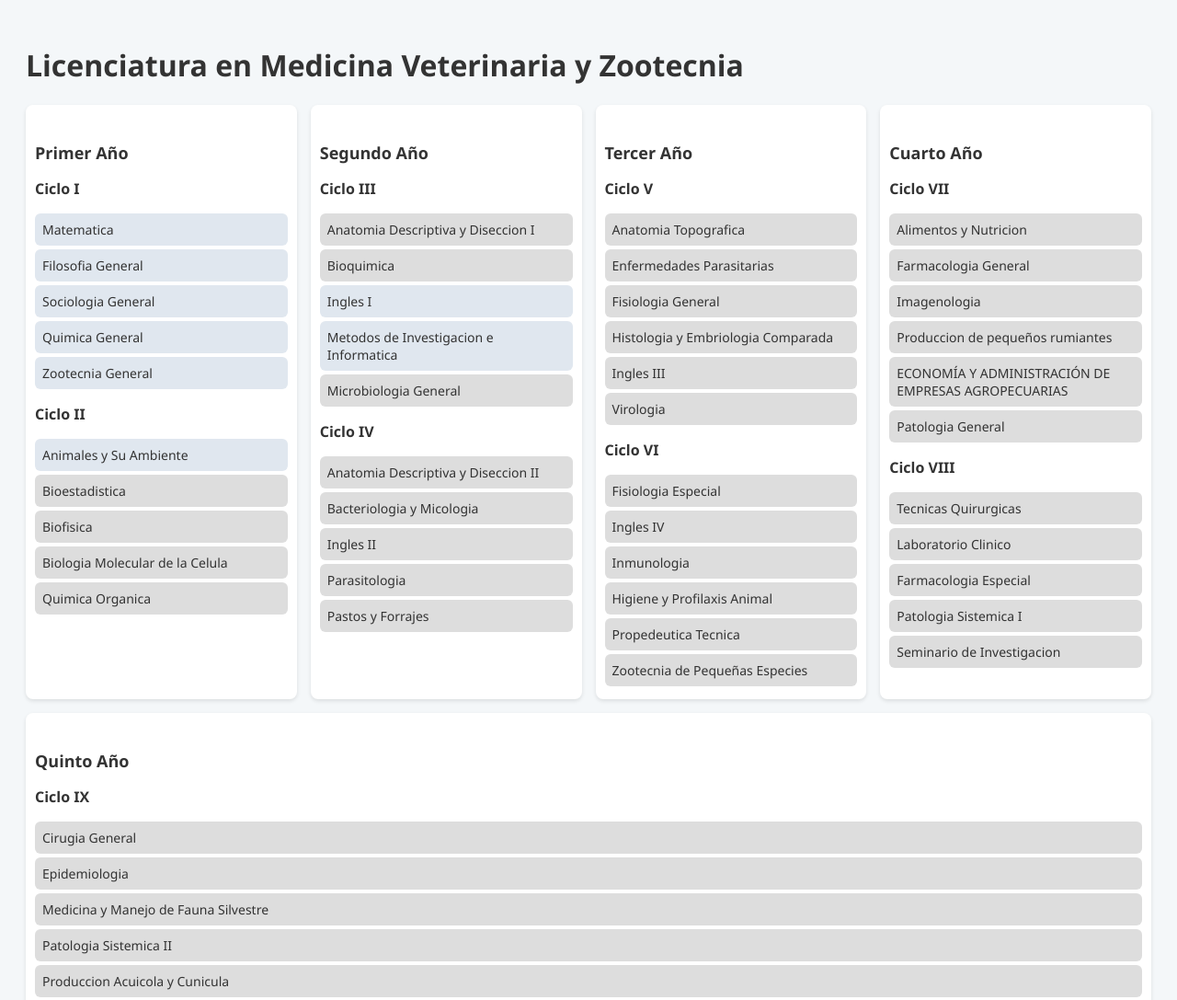
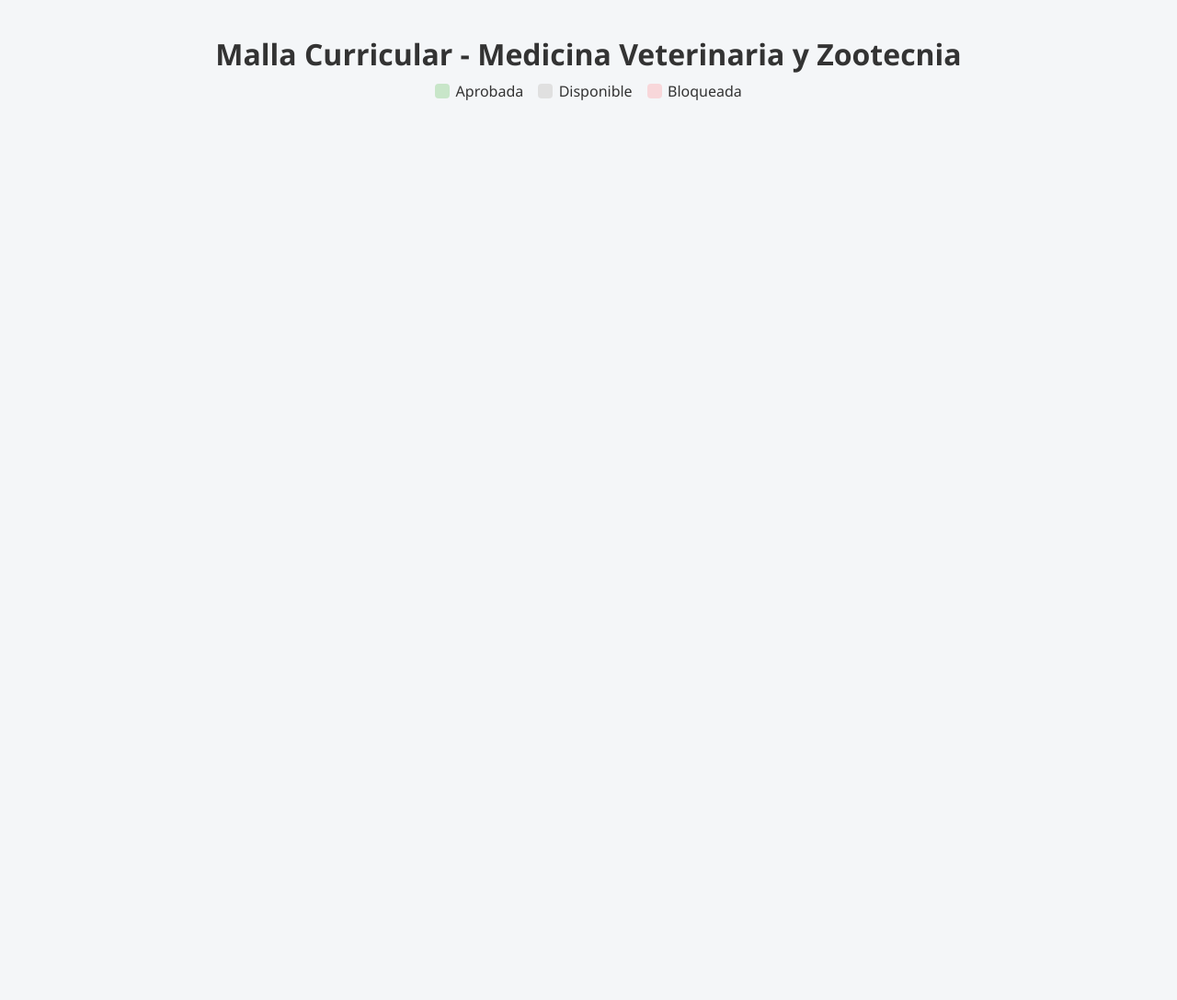
Before and after one commit to jonafigueroaa/MVZ, a plain HTML site: page index.html in a window 1280 px wide. Shown: the top 1087 px of the page at 92% size. After the commit the page ends 800 px from the top, so only its background shows below. Drawn offline with Linux system fonts and the light colour scheme.

Commit message:
Update index.html

```diff
--- a/index.html
+++ b/index.html
@@ -1,218 +1,205 @@
 <!DOCTYPE html>
 <html lang="es">
 <head>
-  <meta charset="UTF-8">
-  <title>Pensum MVZ 2023</title>
+  <meta charset="UTF-8" />
+  <meta name="viewport" content="width=device-width, initial-scale=1.0" />
+  <title>Malla Curricular - Medicina Veterinaria</title>
   <style>
     body {
-      font-family: 'Segoe UI', sans-serif;
-      background: #f4f7f9;
+      font-family: 'Segoe UI', Tahoma, Geneva, Verdana, sans-serif;
+      background-color: #f4f6f8;
+      margin: 0;
+      padding: 1rem;
       color: #333;
-      padding: 20px;
     }
-    h2 {
-      margin-top: 30px;
-      font-size: 18px;
+    h1 {
+      text-align: center;
+      margin-bottom: 0.5rem;
     }
-    h3 {
-      font-size: 16px;
+    .legend {
+      display: flex;
+      gap: 1rem;
+      justify-content: center;
+      margin-bottom: 1rem;
     }
-    .grid {
+    .legend-item {
       display: flex;
-      gap: 15px;
+      align-items: center;
+      gap: 0.4rem;
+    }
+    .legend-color {
+      width: 16px;
+      height: 16px;
+      border-radius: 4px;
+    }
+    .container {
+      display: flex;
       flex-wrap: wrap;
+      gap: 1rem;
+      justify-content: center;
+    }
+    .year {
+      background: #ffffff;
+      border-radius: 10px;
+      box-shadow: 0 2px 5px rgba(0,0,0,0.1);
+      padding: 1rem;
+      width: 300px;
+      min-width: 280px;
     }
     .cycle {
-      background: #fff;
-      border-radius: 8px;
-      box-shadow: 0 2px 4px rgba(0,0,0,0.1);
-      padding: 10px;
-      flex: 1;
-      min-width: 220px;
-      font-size: 14px;
+      margin-top: 1rem;
+    }
+    .cycle h3 {
+      margin-bottom: 0.5rem;
+      font-size: 1.1rem;
+      border-bottom: 1px solid #ddd;
+      padding-bottom: 0.2rem;
     }
     .subject {
-      margin: 4px 0;
-      padding: 8px;
+      background-color: #e0e0e0;
       border-radius: 6px;
-      background: #e0e7ef;
+      padding: 0.4rem 0.6rem;
+      margin: 0.3rem 0;
       cursor: pointer;
+      font-size: 0.95rem;
       position: relative;
-      transition: background 0.3s;
     }
     .subject.completed {
-      background: #a5d6a7;
-      text-decoration: line-through;
+      background-color: #c8e6c9;
     }
     .subject.locked {
-      background: #ddd;
+      background-color: #f8d7da;
       cursor: not-allowed;
     }
     .subject:hover::after {
       content: attr(data-tooltip);
       position: absolute;
-      left: 105%;
+      left: 100%;
       top: 50%;
       transform: translateY(-50%);
+      margin-left: 10px;
       background: #333;
       color: #fff;
-      padding: 6px;
+      padding: 4px 8px;
       border-radius: 4px;
       white-space: nowrap;
-      font-size: 12px;
-      display: block;
+      font-size: 0.8rem;
+      z-index: 10;
     }
   </style>
 </head>
 <body>
-  <h1>Licenciatura en Medicina Veterinaria y Zootecnia</h1>
-  <div class="grid" id="malla"></div>
-
+  <h1>Malla Curricular - Medicina Veterinaria y Zootecnia</h1>
+  <div class="legend">
+    <div class="legend-item">
+      <div class="legend-color" style="background:#c8e6c9"></div>
+      <span>Aprobada</span>
+    </div>
+    <div class="legend-item">
+      <div class="legend-color" style="background:#e0e0e0"></div>
+      <span>Disponible</span>
+    </div>
+    <div class="legend-item">
+      <div class="legend-color" style="background:#f8d7da"></div>
+      <span>Bloqueada</span>
+    </div>
+  </div>
+  <div class="container" id="curriculum"></div>
   <script>
     const data = {
       "Primer Año": {
         "Ciclo I": [
-          "Matematica",
-          "Filosofia General",
-          "Sociologia General",
-          "Quimica General",
+          "Filosofía General",
+          "Matemática",
+          "Química General",
+          "Sociología General",
           "Zootecnia General"
         ],
         "Ciclo II": [
-          { name: "Animales y Su Ambiente" },
-          { name: "Bioestadistica", dependsOn: ["Matematica"] },
-          { name: "Biofisica", dependsOn: ["Matematica"] },
-          { name: "Biologia Molecular de la Celula", dependsOn: ["Quimica General"] },
-          { name: "Quimica Organica", dependsOn: ["Quimica General"] }
+          { name: "Animales Y Su Ambiente" },
+          { name: "Bioestadística", requires: ["Matemática"] },
+          { name: "Biofísica", requires: ["Matemática"] },
+          { name: "Biología Molecular De La Célula", requires: ["Química General"] },
+          { name: "Química Orgánica", requires: ["Química General"] }
         ]
       },
       "Segundo Año": {
         "Ciclo III": [
-          { name: "Anatomia Descriptiva y Diseccion I", dependsOn: ["Biologia Molecular de la Celula"] },
-          { name: "Bioquimica", dependsOn: ["Quimica Organica"] },
-          "Ingles I",
-          "Metodos de Investigacion e Informatica",
-          { name: "Microbiologia General", dependsOn: ["Biologia Molecular de la Celula"] }
+          { name: "Anatomía Descriptiva Y Disección I", requires: ["Biología Molecular De La Célula"] },
+          "Inglés I",
+          "Métodos De Investigación E Informática",
+          { name: "Bioquímica", requires: ["Química Orgánica"] },
+          { name: "Microbiología General", requires: ["Biología Molecular De La Célula"] }
         ],
         "Ciclo IV": [
-          { name: "Anatomia Descriptiva y Diseccion II", dependsOn: ["Anatomia Descriptiva y Diseccion I"] },
-          { name: "Bacteriologia y Micologia", dependsOn: ["Microbiologia General"] },
-          { name: "Ingles II", dependsOn: ["Ingles I"] },
-          { name: "Parasitologia", dependsOn: ["Microbiologia General"] },
-          { name: "Pastos y Forrajes", dependsOn: ["Animales y Su Ambiente"] }
+          { name: "Anatomía Descriptiva Y Disección II", requires: ["Anatomía Descriptiva Y Disección I"] },
+          { name: "Bacteriología Y Micología", requires: ["Microbiología General"] },
+          { name: "Inglés II", requires: ["Inglés I"] },
+          { name: "Parasitología", requires: ["Microbiología General"] },
+          { name: "Pastos Y Forrajes", requires: ["Animales Y Su Ambiente"] }
         ]
       },
       "Tercer Año": {
         "Ciclo V": [
-          { name: "Anatomia Topografica", dependsOn: ["Anatomia Descriptiva y Diseccion II"] },
-          { name: "Enfermedades Parasitarias", dependsOn: ["Parasitologia"] },
-          { name: "Fisiologia General", dependsOn: ["Bioquimica"] },
-          { name: "Histologia y Embriologia Comparada", dependsOn: ["Anatomia Descriptiva y Diseccion II"] },
-          { name: "Ingles III", dependsOn: ["Ingles II"] },
-          { name: "Virologia", dependsOn: ["Microbiologia General"] }
+          { name: "Anatomía Topográfica", requires: ["Anatomía Descriptiva Y Disección II"] },
+          { name: "Enfermedades Parasitarias", requires: ["Parasitología"] },
+          { name: "Fisiología General", requires: ["Bioquímica"] },
+          { name: "Histología Y Embriología Comparada", requires: ["Anatomía Descriptiva Y Disección II"] },
+          { name: "Inglés III", requires: ["Inglés II"] },
+          { name: "Virología", requires: ["Microbiología General"] }
         ],
         "Ciclo VI": [
-          { name: "Fisiologia Especial", dependsOn: ["Fisiologia General"] },
-          { name: "Ingles IV", dependsOn: ["Ingles III"] },
-          { name: "Inmunologia", dependsOn: ["Virologia"] },
-          { name: "Higiene y Profilaxis Animal", dependsOn: ["Bacteriologia y Micologia", "Virologia"] },
-          { name: "Propedeutica Tecnica", dependsOn: ["Fisiologia General"] },
-          { name: "Zootecnia de Pequeñas Especies", dependsOn: ["Zootecnia General", "Anatomia Topografica"] }
+          { name: "Fisiología Especial", requires: ["Fisiología General"] },
+          { name: "Inglés IV", requires: ["Inglés III"] },
+          { name: "Inmunología", requires: ["Virología"] },
+          { name: "Higiene Y Profilaxis Animal", requires: ["Bacteriología Y Micología", "Virología"] },
+          { name: "Propedéutica Técnica", requires: ["Fisiología General"] },
+          { name: "Zootecnia De Pequeñas Especies", requires: ["Zootecnia General", "Anatomía Topográfica"] }
         ]
       },
       "Cuarto Año": {
         "Ciclo VII": [
-          { name: "Alimentos y Nutricion", dependsOn: ["Fisiologia Especial"] },
-          { name: "Farmacologia General", dependsOn: ["Fisiologia Especial", "Propedeutica Tecnica"] },
-          { name: "Imagenologia", dependsOn: ["Anatomia Topografica"] },
-          { name: "Produccion de pequeños rumiantes", dependsOn: ["Higiene y Profilaxis Animal"] },
-          { name: "ECONOMÍA Y  ADMINISTRACIÓN DE EMPRESAS AGROPECUARIAS", dependsOn: ["Higiene y Profilaxis Animal"] },
-          { name: "Patologia General", dependsOn: ["Fisiologia Especial"] }
+          { name: "Alimentos Y Nutrición", requires: ["Fisiología Especial"] },
+          { name: "Economía Y Administración De Empresas Agropecuarias", requires: ["Higiene Y Profilaxis Animal"] },
+          { name: "Farmacología General", requires: ["Fisiología Especial", "Propedéutica Técnica"] },
+          { name: "Imagenología", requires: ["Anatomía Topográfica"] },
+          { name: "Patología General", requires: ["Fisiología Especial"] },
+          { name: "Producción De Pequeños Rumiantes", requires: ["Higiene Y Profilaxis Animal"] }
         ],
         "Ciclo VIII": [
-          { name: "Tecnicas Quirurgicas", dependsOn: ["Imagenologia", "Farmacologia General"] },
-          { name: "Laboratorio Clinico", dependsOn: ["Enfermedades Parasitarias", "Fisiologia Especial"] },
-          { name: "Farmacologia Especial", dependsOn: ["Farmacologia General"] },
-          { name: "Patologia Sistemica I", dependsOn: ["Patologia General"] },
-          { name: "Seminario de Investigacion", dependsOn: ["Metodos de Investigacion e Informatica"] }
+          { name: "Farmacología Especial", requires: ["Farmacología General"] },
+          { name: "Laboratorio Clínico", requires: ["Enfermedades Parasitarias", "Fisiología Especial"] },
+          { name: "Patología Sistémica I", requires: ["Patología General"] },
+          { name: "Seminario De Investigación", requires: ["Métodos De Investigación E Informática"] },
+          { name: "Técnicas Quirúrgicas", requires: ["Imagenología", "Farmacología General"] }
         ]
       },
       "Quinto Año": {
         "Ciclo IX": [
-          { name: "Cirugia General", dependsOn: ["Tecnicas Quirurgicas"] },
-          { name: "Epidemiologia", dependsOn: ["Bioestadistica", "Higiene y Profilaxis Animal"] },
-          { name: "Medicina y Manejo de Fauna Silvestre", dependsOn: ["Animales y Su Ambiente", "Farmacologia Especial"] },
-          { name: "Patologia Sistemica II", dependsOn: ["Patologia Sistemica I"] },
-          { name: "Produccion Acuicola y Cunicula", dependsOn: ["ECONOMÍA Y  ADMINISTRACIÓN DE EMPRESAS AGROPECUARIAS"] }
+          { name: "Cirugía General", requires: ["Técnicas Quirúrgicas"] },
+          { name: "Epidemiología", requires: ["Bioestadística", "Higiene Y Profilaxis Animal"] },
+          { name: "Medicina Y Manejo De Fauna Silvestre", requires: ["Animales Y Su Ambiente", "Farmacología Especial"] },
+          { name: "Patología Sistémica II", requires: ["Patología Sistémica I"] },
+          { name: "Producción Acuícola Y Cunícola", requires: ["Economía Y Administración De Empresas Agropecuarias"] }
         ],
         "Ciclo X": [
-          { name: "Salud Publica Veterinaria", dependsOn: ["Epidemiologia"] },
-          { name: "Inspeccion de Productos de Origen Animal", dependsOn: ["Higiene y Profilaxis Animal", "Patologia Sistemica II"] },
-          { name: "Clinica y Produccion de Bovinos", dependsOn: ["Farmacologia Especial", "Patologia Sistemica II"] },
-          { name: "Clinica de Equinos", dependsOn: ["Farmacologia Especial", "Patologia Sistemica II"] },
-          { name: "Enfermedades Infecciosas", dependsOn: ["Patologia Sistemica II"] }
+          { name: "Clínica De Equinos", requires: ["Farmacología Especial", "Patología Sistémica II"] },
+          { name: "Clínica Y Producción De Bovinos", requires: ["Farmacología Especial", "Patología Sistémica II"] },
+          { name: "Enfermedades Infecciosas", requires: ["Patología Sistémica II"] },
+          { name: "Inspección De Productos De Origen Animal", requires: ["Higiene Y Profilaxis Animal", "Patología Sistémica II"] },
+          { name: "Salud Pública Veterinaria", requires: ["Epidemiología"] }
+        ]
+      },
+      "Sexto Año": {
+        "Ciclo XI": [
+          { name: "Clínica De Pequeñas Especies", requires: ["Farmacología Especial", "Enfermedades Infecciosas"] },
+          { name: "Clínica Y Producción De Aves", requires: ["Farmacología Especial", "Enfermedades Infecciosas"] },
+          { name: "Clínica Y Producción De Cerdos", requires: ["Farmacología Especial", "Enfermedades Infecciosas"] },
+          { name: "Fisiopatología De La Reproducción", requires: ["Clínica Y Producción De Bovinos"] },
+          { name: "Legislación Y Ética Profesional", requiresAllOf: ["Clínica De Equinos", "Clínica Y Producción De Bovinos", "Enfermedades Infecciosas", "Inspección De Productos De Origen Animal", "Salud Pública Veterinaria"] }
         ]
       }
     };
-
-    const container = document.getElementById("malla");
-    let completed = JSON.parse(localStorage.getItem("completedSubjects") || "[]");
-
-    function isCompleted(name) {
-      return completed.includes(name);
-    }
-
-    function render() {
-      container.innerHTML = "";
-      for (const year in data) {
-        const yearDiv = document.createElement("div");
-        yearDiv.className = "cycle";
-        const h2 = document.createElement("h2");
-        h2.textContent = year;
-        yearDiv.appendChild(h2);
-
-        for (const cycle in data[year]) {
-          const cycleDiv = document.createElement("div");
-          const h3 = document.createElement("h3");
-          h3.textContent = cycle;
-          cycleDiv.appendChild(h3);
-
-          data[year][cycle].forEach(subject => {
-            const name = typeof subject === 'string' ? subject : subject.name;
-            const depends = subject.dependsOn || [];
-            const div = document.createElement("div");
-            div.className = "subject";
-            div.textContent = name;
-
-            if (isCompleted(name)) {
-              div.classList.add("completed");
-            } else if (depends.length && !depends.every(isCompleted)) {
-              div.classList.add("locked");
-              div.setAttribute("data-tooltip", "Requiere: " + depends.filter(d => !isCompleted(d)).join(", "));
-            }
-
-            div.addEventListener("click", () => {
-              if (div.classList.contains("locked")) return;
-              if (div.classList.contains("completed")) {
-                completed = completed.filter(s => s !== name);
-              } else {
-                completed.push(name);
-              }
-              localStorage.setItem("completedSubjects", JSON.stringify(completed));
-              render();
-            });
-
-            cycleDiv.appendChild(div);
-          });
-
-          yearDiv.appendChild(cycleDiv);
-        }
-
-        container.appendChild(yearDiv);
-      }
-    }
-
-    render();
   </script>
 </body>
 </html>
```
